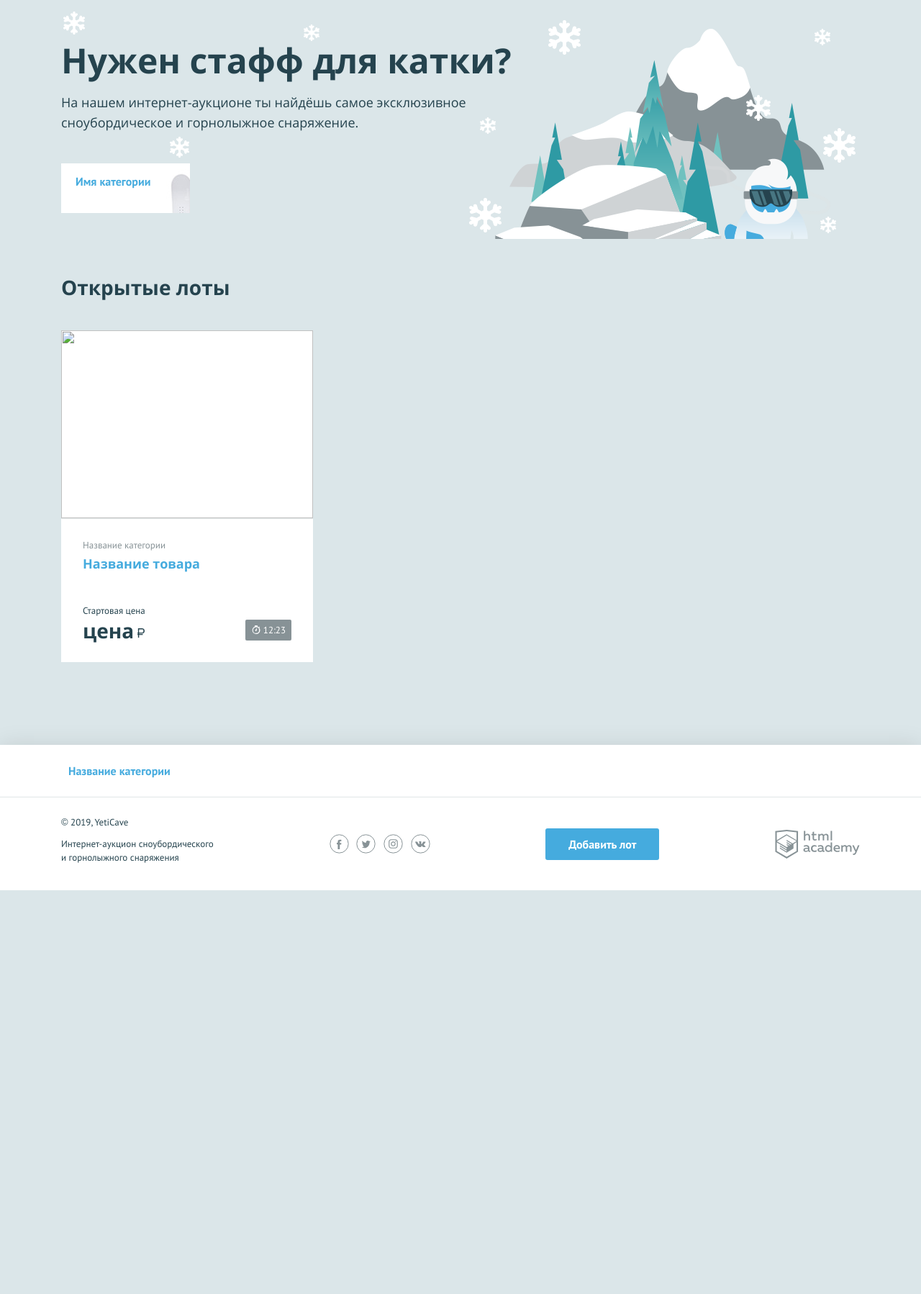
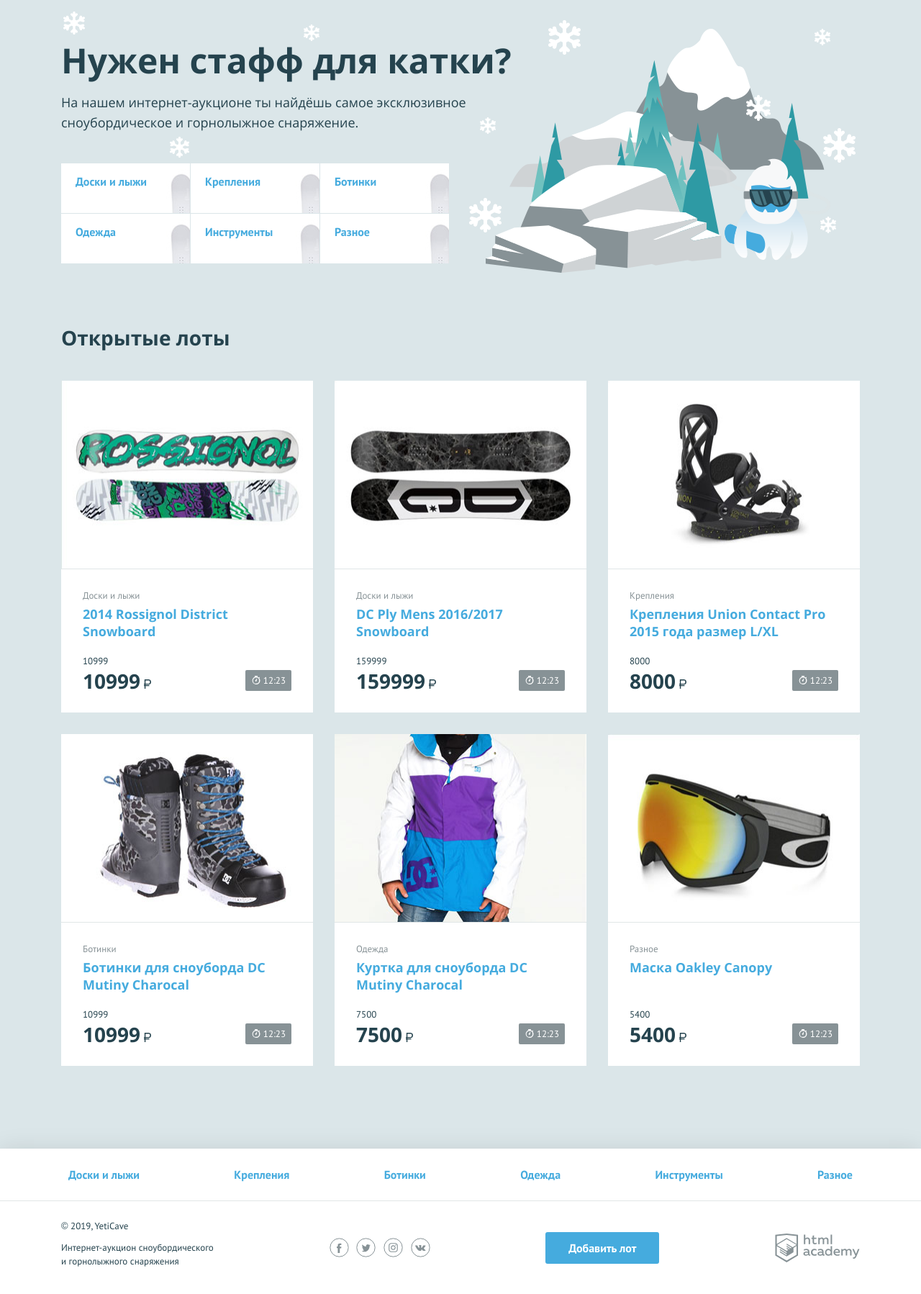
Before and after one commit to htmlacademy-php/2019435-yeticave-12, a PHP site: page / in a window 1280 px wide. Shown: the part 107-1905 px from the top of the page at 72% size. Before the commit the page ends 1344 px from the top, so only its background shows below. Run offline with PHP 8.4, Linux system fonts and the light colour scheme.

Commit message:
Добавление категорий и шести объявлений на главную

```diff
--- a/index.php
+++ b/index.php
@@ -34,15 +34,61 @@
     </div>
 </header>
 
+<?php
+$staff = [
+    "Доски и лыжи", "Крепления", "Ботинки", "Одежда", "Инструменты", "Разное"
+    ];
+$advert = [
+    [
+        'name' => '2014 Rossignol District Snowboard',
+        'category' => 'Доски и лыжи',
+        'price' => '10999',
+        'url' => 'img/lot-1.jpg'
+    ],
+    [
+        'name' => 'DC Ply Mens 2016/2017 Snowboard',
+        'category' => 'Доски и лыжи',
+        'price' => '159999',
+        'url' => 'img/lot-2.jpg'
+    ],
+    [
+        'name' => 'Крепления Union Contact Pro 2015 года размер L/XL',
+        'category' => 'Крепления',
+        'price' => '8000',
+        'url' => 'img/lot-3.jpg'
+    ],
+    [
+        'name' => 'Ботинки для сноуборда DC Mutiny Charocal',
+        'category' => 'Ботинки',
+        'price' => '10999',
+        'url' => 'img/lot-4.jpg'
+    ],
+    [
+        'name' => 'Куртка для сноуборда DC Mutiny Charocal',
+        'category' => 'Одежда',
+        'price' => '7500',
+        'url' => 'img/lot-5.jpg'
+    ],
+    [
+        'name' => 'Маска Oakley Canopy',
+        'category' => 'Разное',
+        'price' => '5400',
+        'url' => 'img/lot-6.jpg'
+    ]
+    ]
+?>
+
 <main class="container">
     <section class="promo">
         <h2 class="promo__title">Нужен стафф для катки?</h2>
         <p class="promo__text">На нашем интернет-аукционе ты найдёшь самое эксклюзивное сноубордическое и горнолыжное снаряжение.</p>
         <ul class="promo__list">
             <!--заполните этот список из массива категорий-->
+            <?php foreach ($staff as $val): ?>
             <li class="promo__item promo__item--boards">
-                <a class="promo__link" href="pages/all-lots.html">Имя категории</a>
+                <a class="promo__link" href="pages/all-lots.html"><?= $val ?></a>
             </li>
+            <? endforeach; ?>
         </ul>
     </section>
     <section class="lots">
@@ -51,17 +97,18 @@
         </div>
         <ul class="lots__list">
             <!--заполните этот список из массива с товарами-->
+            <?php foreach ($advert as $key => $val): ?>
             <li class="lots__item lot">
                 <div class="lot__image">
-                    <img src="" width="350" height="260" alt="">
+                    <img src="<?= $val['url'] ?>" width="350" height="260" alt="">
                 </div>
                 <div class="lot__info">
-                    <span class="lot__category">Название категории</span>
-                    <h3 class="lot__title"><a class="text-link" href="pages/lot.html">Название товара</a></h3>
+                    <span class="lot__category"><?= $val['category'] ?></span>
+                    <h3 class="lot__title"><a class="text-link" href="pages/lot.html"><?= $val['name'] ?></a></h3>
                     <div class="lot__state">
                         <div class="lot__rate">
-                            <span class="lot__amount">Стартовая цена</span>
-                            <span class="lot__cost">цена<b class="rub">р</b></span>
+                            <span class="lot__amount"><?= $val['price'] ?></span>
+                            <span class="lot__cost"><?= $val['price'] ?><b class="rub"></b></span>
                         </div>
                         <div class="lot__timer timer">
                             12:23
@@ -69,6 +116,7 @@
                     </div>
                 </div>
             </li>
+            <? endforeach; ?>
         </ul>
     </section>
 </main>
@@ -78,9 +126,11 @@
     <nav class="nav">
         <ul class="nav__list container">
             <!--заполните этот список из массива категорий-->
+            <?php foreach ($staff as $val): ?>
             <li class="nav__item">
-                <a href="pages/all-lots.html">Название категории</a>
+                <a href="pages/all-lots.html"><?= $val ?></a>
             </li>
+            <? endforeach; ?>
         </ul>
     </nav>
     <div class="main-footer__bottom container">
```
